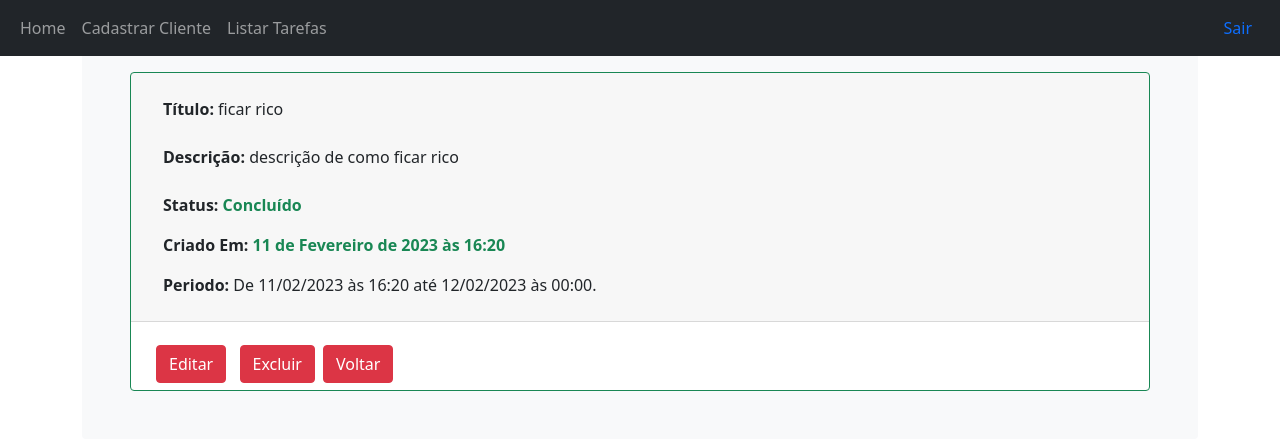
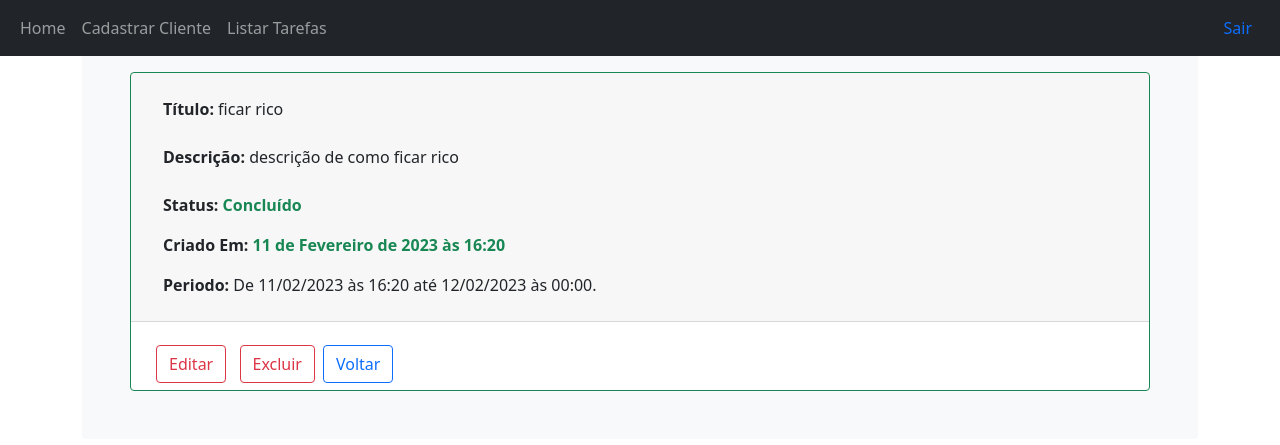
Before and after one commit to Wenderson-Oscar/Task_Manager, a Django app: page /task/task/3/ in a window 1280 px wide. Shown: the top 445 px of the page. Run offline with Django 4.2, Linux system fonts and the light colour scheme; a user stored in the database is signed in; data comes from the database, SQL or seed files in the repository; both versions use the stored data as it was after the commit.

Commit message:
adicionando,estilizando e organizando os button

```diff
--- a/templates/task/detail_task.html
+++ b/templates/task/detail_task.html
@@ -45,17 +45,17 @@
           <div class="row g-2">
             <div class="col-2 col-md-1 order-2 order-md-1">
                 <a class="btn btn-default" href="{% url 'edit_task' id=task.id %}">
-                    <button type="button" class="btn btn-danger">Editar</button>
+                    <button type="button" class="btn btn-outline-danger">Editar</button>
                 </a>
             </div>
             <div class="col-2 col-md-1 order-1 order-md-1">
                 <a class="btn btn-default" href="{% url 'delete_task' id=task.id %}">
-                    <button type="button" class="btn btn-danger">Excluir</button>
+                    <button type="button" class="btn btn-outline-danger">Excluir</button>
                 </a>
             </div>
             <div class="col-2 col-md-1 order-1 order-md-1">
                 <a class="btn btn-default" href="{% url 'list_task'%}">
-                    <button type="button" class="btn btn-danger">Voltar</button>
+                    <button type="button" class="btn btn-outline-primary">Voltar</button>
                 </a>
               </div>
           </div>
--- a/templates/task/edit_task.html
+++ b/templates/task/edit_task.html
@@ -9,10 +9,10 @@
                     {{ form.as_p }}
                 </div>
                 <a>
-                    <button type="submit" class="save btn btn-default">Concluir</button>
+                    <button type="submit" class="save btn btn-success">Concluir</button>
                 </a>
                 <a href="javascript:history.back()">
-                    <button type="button" class="btn btn-outline-danger">Cancelar</button>
+                    <button type="button" class="btn btn-danger">Cancelar</button>
                 </a>
         </form>
     {% endif %}
--- a/templates/task/list_task.html
+++ b/templates/task/list_task.html
@@ -15,7 +15,7 @@
     <div class="container d-flex justify-content-between">
         <h1>Lista de Tarefas</h1>
         <a href="{% url 'add_task' %}">
-            <button tyé="button" class="btn btn-outline-primary">Criar Tarefa</button>
+            <button tyé="button" class="save btn btn-success">Criar Tarefa</button>
         </a>
       </div>
         {% for tasks in task %}
```
Also changed, not shown: templates/task/add_task.html (+4 -3 lines), db.sqlite3.
